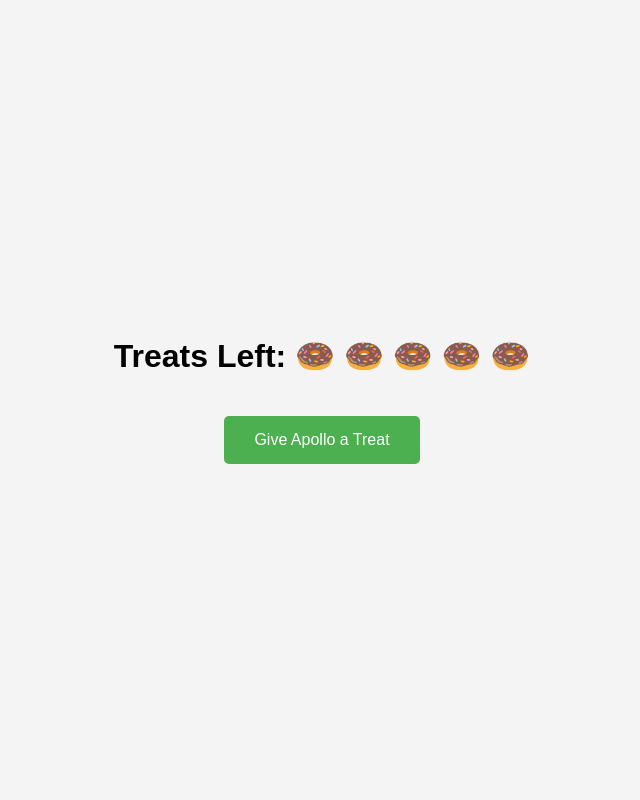
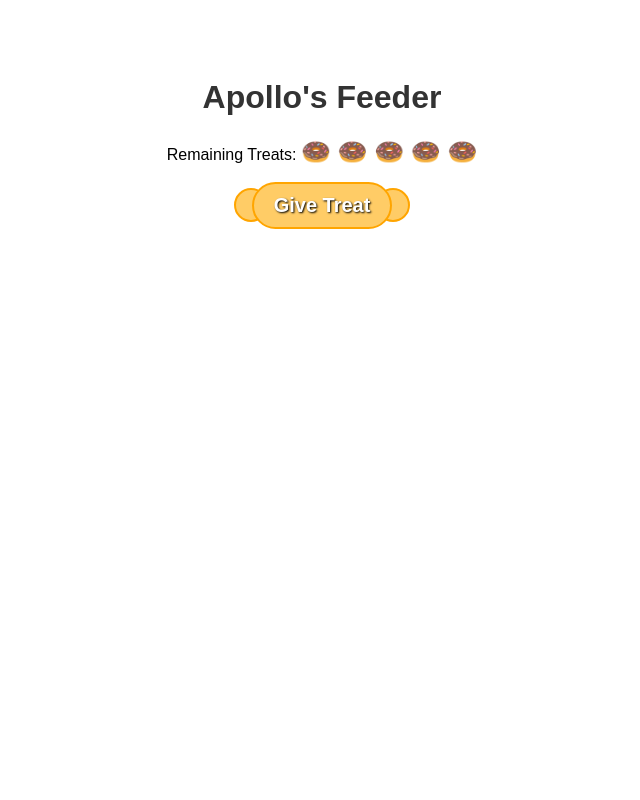
Before and after one commit to villrv/apollo-feeder, a Flask app: page / in a window 1280 px wide. Shown: the whole page, without its empty margins (318-958 px from the left). Run offline with Flask 3, Linux system fonts and the light colour scheme.

Commit message:
qr code fail

```diff
--- a/app.py
+++ b/app.py
@@ -1,26 +1,78 @@
-from flask import Flask, render_template, jsonify
+from flask import Flask, render_template, jsonify, request, redirect, url_for
+import random
+import string
+import os
+from datetime import datetime
 
 app = Flask(__name__)
 
 # Variable to track the number of treats left
 treats_left = 5
 
+# File to store IP addresses of users who have fed Apollo today
+IP_TRACKING_FILE = "fed_ip_addresses.txt"
+
+def get_current_date():
+    """Returns the current date in YYYY-MM-DD format."""
+    return datetime.now().strftime('%Y-%m-%d')
+
+def load_ip_addresses():
+    """Loads the list of IP addresses that have fed Apollo today."""
+    if os.path.exists(IP_TRACKING_FILE):
+        with open(IP_TRACKING_FILE, 'r') as file:
+            lines = file.readlines()
+            date = lines[0].strip()  # The first line should be the date
+            if date == get_current_date():
+                return set(line.strip() for line in lines[1:])
+    return set()
+
+def save_ip_address(ip):
+    """Saves a new IP address to the tracking file."""
+    with open(IP_TRACKING_FILE, 'a') as file:
+        file.write(f"{ip}\n")
+
+def reset_ip_tracking():
+    """Resets the IP tracking file for a new day."""
+    with open(IP_TRACKING_FILE, 'w') as file:
+        file.write(f"{get_current_date()}\n")
+
 @app.route('/')
 def home():
-    return render_template('index.html', treats=treats_left)
+    bones = '🍩 ' * treats_left  # Display the remaining treats as doughnut emojis
+    return render_template('index.html', treats=bones.strip())
+
 
 @app.route('/give_treat', methods=['POST'])
 def give_treat():
     global treats_left
+
+    # Get the user's IP address
+    user_ip = request.remote_addr
+
+    # Load the list of IP addresses that have fed Apollo today
+    fed_ips = load_ip_addresses()
+
+    # Check if this IP address has already fed Apollo today
+    if user_ip in fed_ips:
+        return jsonify({'error': 'You have already fed Apollo today!'}), 403
+
+    # Update the treats count and add the IP address to the tracking file
     if treats_left > 0:
         treats_left -= 1
         message = "Apollo got a treat!"
+        save_ip_address(user_ip)
+        bones = '🍩 ' * treats_left  # Display the remaining treats as dog bone emojis
+        return jsonify({'treats_left': bones.strip(), 'message': message})
     else:
         message = "No more treats left for today!"
+        return jsonify({'error': message}), 403
 
-    bones = '🍖 ' * treats_left  # Display the remaining treats as dog bone emojis
 
-    return jsonify({'treats_left': bones.strip(), 'message': message})
+@app.route('/thank_you')
+def thank_you():
+    return "Apollo has been fed! Thanks!"
 
 if __name__ == '__main__':
+    # Reset IP tracking at the start of the application
+    reset_ip_tracking()
     app.run(host='0.0.0.0', port=8080)
--- /dev/null
+++ b/current_qr_code.txt
@@ -0,0 +1 @@
+PY92IU2R9S
--- a/templates/index.html
+++ b/templates/index.html
@@ -3,55 +3,98 @@
 <head>
     <meta charset="UTF-8">
     <meta name="viewport" content="width=device-width, initial-scale=1.0">
-    <title>Dog Feeder</title>
+    <title>Apollo's Feeder</title>
     <style>
         body {
             font-family: Arial, sans-serif;
-            display: flex;
-            justify-content: center;
-            align-items: center;
-            flex-direction: column;
-            height: 100vh;
-            margin: 0;
-            background-color: #f4f4f4;
+            text-align: center;
+            padding: 50px;
         }
-        button {
-            padding: 15px 30px;
-            font-size: 16px;
-            background-color: #4CAF50;
-            color: white;
-            border: none;
-            border-radius: 5px;
+
+        h1 {
+            color: #333;
+        }
+
+        #treat-count {
+            font-size: 24px;
+            color: #555;
+        }
+
+        .bone-button {
+            background-color: #FFCC66;
+            border: 2px solid #FFA500;
+            border-radius: 50px;
+            padding: 10px 20px;
+            font-size: 20px;
+            font-weight: bold;
+            color: #FFF;
+            text-shadow: 1px 1px 2px #000;
             cursor: pointer;
-            margin-top: 20px;
+            outline: none;
+            position: relative;
+            transition: background-color 0.3s ease;
         }
-        button:hover {
-            background-color: #45a049;
+
+        .bone-button:hover {
+            background-color: #FFA500;
         }
-        .message {
-            margin-top: 20px;
-            font-size: 18px;
-            color: #333;
+
+        .bone-button:before,
+        .bone-button:after {
+            content: '';
+            position: absolute;
+            width: 30px;
+            height: 30px;
+            background-color: #FFCC66;
+            border: 2px solid #FFA500;
+            border-radius: 50%;
+            top: 50%;
+            transform: translateY(-50%);
+            z-index: -1;
+        }
+
+        .bone-button:before {
+            left: -20px;
+        }
+
+        .bone-button:after {
+            right: -20px;
+        }
+
+        .bone-button:active {
+            background-color: #CC9900;
         }
     </style>
 </head>
 <body>
-    <h1>Treats Left: <span id="treats-left">{{ '🍩 ' * treats }}</span></h1>
-    <button id="give-treat-btn">Give Apollo a Treat</button>
-    <div class="message" id="message"></div>
+    <h1>Apollo's Feeder</h1>
+    <p>Remaining Treats: <span id="treat-count">{{ treats }}</span></p>
+
+    <button id="feed-button" class="bone-button">Give Treat</button>
 
     <script>
-        document.getElementById('give-treat-btn').addEventListener('click', function() {
+        document.getElementById('feed-button').addEventListener('click', function () {
             fetch('/give_treat', {
                 method: 'POST',
                 headers: {
                     'Content-Type': 'application/json'
+                },
+                body: JSON.stringify({})
+            })
+            .then(response => {
+                if (!response.ok) {
+                    return response.json().then(data => {
+                        throw new Error(data.error || "Unexpected error");
+                    });
                 }
+                return response.json();
             })
-            .then(response => response.json())
             .then(data => {
-                document.getElementById('treats-left').textContent = data.treats_left;
-                document.getElementById('message').textContent = data.message;
+                document.getElementById('treat-count').innerText = data.treats_left;
+                alert(data.message);
+            })
+            .catch(error => {
+                alert(error.message);
             });
         });
     </script>
```
Also changed, not shown: generate_qr_code.py (+40 -25 lines), qr_code.png (added), 1 other file.
